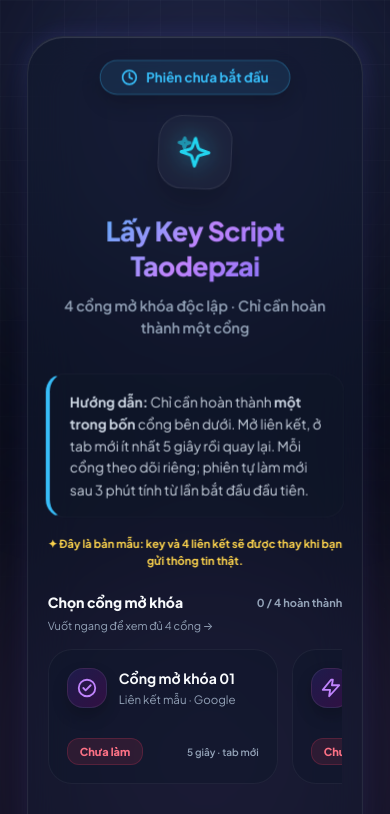
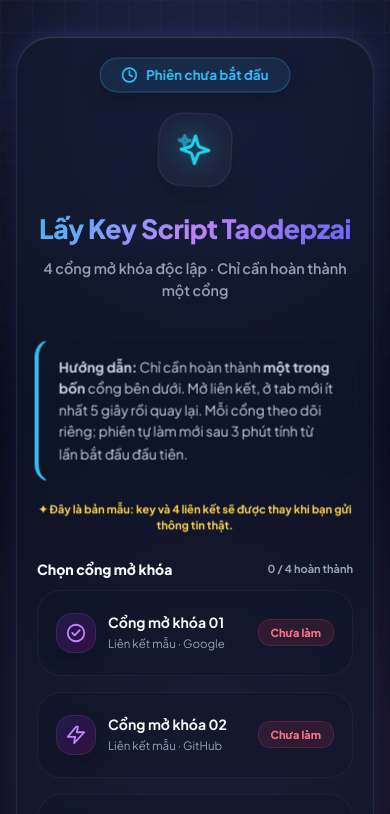
Before and after one commit to mncuadaigmailcom/taodepzai, a plain HTML site: page index.html in a window 390 px wide. Shown: the top 814 px of the page. Drawn offline with Linux system fonts and the light colour scheme.

Commit message:
Stack four key tasks vertically
Co-authored-by: arena-agent <297053741+arena-agent@users.noreply.github.com>

```diff
--- a/index.html
+++ b/index.html
@@ -97,8 +97,8 @@
         .main-container {
             position: relative;
             z-index: 1;
-            width: min(94%, 1120px);
-            max-width: 1120px;
+            width: 100%;
+            max-width: 460px;
             padding: 40px 30px;
             border: 1px solid var(--glass-border);
             border-radius: 36px;
@@ -207,12 +207,10 @@
         .section-heading { display: flex; justify-content: space-between; align-items: center; margin-bottom: 14px; transform: translateZ(10px); }
         .section-heading h2 { margin: 0; font-size: 14px; font-weight: 800; }
         .section-heading span { color: var(--text-muted); font-size: 11px; font-weight: 700; }
-        .scroll-hint { display: none; }
         .task-grid {
             display: grid;
-            grid-template-columns: repeat(4, minmax(0, 1fr));
-            gap: 14px;
-            padding: 6px 3px 16px;
+            grid-template-columns: minmax(0, 1fr);
+            gap: 16px;
         }
 
         .task-placeholder {
@@ -224,7 +222,7 @@
             transform-style: preserve-3d;
             perspective: 1000px;
             transition: transform .2s cubic-bezier(.1, .8, .2, 1), background-color .3s, border-color .3s, box-shadow .3s;
-            touch-action: pan-x pan-y;
+            touch-action: pan-y;
         }
         @media (hover: hover) and (pointer: fine) {
             .task-placeholder:hover {
@@ -242,17 +240,17 @@
         .task-placeholder.error-box { border-color: rgba(244, 63, 94, 0.4); }
         .task-link {
             display: flex;
-            flex-direction: column;
+            align-items: center;
             justify-content: space-between;
-            min-height: 128px;
-            height: 100%;
+            gap: 10px;
+            min-height: 84px;
             padding: 18px;
             border-radius: inherit;
             color: inherit;
             text-decoration: none;
         }
         .task-link:focus-visible { outline: 2px solid var(--accent); outline-offset: 3px; }
-        .task-row { display: flex; align-items: center; gap: 12px; }
+        .task-row { display: flex; flex: 1; min-width: 0; align-items: center; gap: 16px; }
         .task-icon {
             display: flex;
             align-items: center;
@@ -275,7 +273,7 @@
         .task-info { min-width: 0; flex: 1; text-align: left; transform: translateZ(12px); }
         .task-title { display: block; color: #f8fafc; font-size: 14px; font-weight: 700; line-height: 1.4; }
         .task-desc { display: block; margin-top: 4px; color: #94a3b8; font-size: 11.5px; line-height: 1.4; }
-        .task-bottom { display: flex; flex-wrap: wrap; justify-content: space-between; align-items: center; gap: 8px; margin-top: 16px; }
+        .task-bottom { display: flex; flex: none; align-items: center; }
         .status-badge {
             display: inline-block;
             padding: 6px 12px;
@@ -293,7 +291,6 @@
         .status-badge.checking { border-color: rgba(234, 179, 8, .2); background: rgba(234, 179, 8, .12); color: #facc15; }
         .status-badge.success { border-color: rgba(16, 185, 129, .2); background: rgba(16, 185, 129, .12); color: #34d399; }
         .status-badge.error { border-color: rgba(244, 63, 94, .4); background: rgba(244, 63, 94, .2); color: #f43f5e; }
-        .task-hint { color: #94a3b8; font-size: 10px; font-weight: 600; white-space: nowrap; }
 
         .download-btn, .reset-manual-btn, .action-buttons button, .close-btn, .copy-key-btn, #copy-btn {
             font: inherit;
@@ -443,28 +440,14 @@
         .script-warning { margin: 8px 0 12px; color: #94a3b8; font-size: 10px; line-height: 1.5; }
         #copy-btn { padding: 12px 16px; border: 0; border-radius: 12px; font-size: 12px; font-weight: 800; }
 
-        @media (max-width: 1000px) {
-            .task-grid {
-                display: flex;
-                flex-wrap: nowrap;
-                overflow-x: auto;
-                overflow-y: hidden;
-                scroll-snap-type: x proximity;
-                overscroll-behavior-x: contain;
-                scrollbar-width: thin;
-                scrollbar-color: rgba(129, 140, 248, .45) transparent;
-                -webkit-overflow-scrolling: touch;
-            }
-            .task-placeholder { flex: 0 0 240px; scroll-snap-align: start; }
-            .scroll-hint { display: block; margin: 0 0 10px; color: var(--text-muted); text-align: left; font-size: 11px; }
-        }
         @media (max-width: 650px) {
-            .main-container { max-width: 460px; padding: 35px 20px; }
-            .task-placeholder { flex-basis: 230px; }
-            .task-bottom { margin-top: 14px; }
-            .section-heading { margin-bottom: 8px; }
+            .main-container { padding: 35px 20px; }
+            .section-heading { margin-bottom: 12px; }
         }
         @media (max-width: 420px) {
+            .task-link { flex-wrap: wrap; }
+            .task-row { min-width: 185px; gap: 12px; }
+            .task-bottom { margin-left: auto; }
             .task-icon { width: 40px; height: 40px; }
             .task-title { font-size: 14px; }
             .action-buttons { flex-direction: column; gap: 10px; }
@@ -472,7 +455,6 @@
         @media (max-width: 380px) {
             body { padding: 18px 11px; }
             .main-container { padding: 30px 16px; }
-            .task-placeholder { flex-basis: 218px; }
             .timer-badge { padding: 8px 14px; font-size: 12px; }
             .editor-wrapper { padding: 23px 18px; }
         }
@@ -514,7 +496,6 @@
                 <h2 id="task-heading">Chọn cổng mở khóa</h2>
                 <span id="unlocked-count">0 / 4 hoàn thành</span>
             </div>
-            <p class="scroll-hint">Vuốt ngang để xem đủ 4 cổng →</p>
             <div class="task-grid">
                 <article class="task-placeholder" id="khung-nv1">
                     <a class="task-link" href="#" target="_blank" rel="noopener noreferrer" id="link-nv1">
@@ -522,7 +503,7 @@
                             <span class="task-icon" aria-hidden="true"><svg viewBox="0 0 24 24" fill="none" stroke="currentColor" stroke-width="2" stroke-linecap="round" stroke-linejoin="round"><circle cx="12" cy="12" r="9"/><path d="m8 12 2.5 2.5L16 9"/></svg></span>
                             <span class="task-info"><strong class="task-title">Cổng mở khóa 01</strong><span class="task-desc">Liên kết mẫu · Google</span></span>
                         </span>
-                        <span class="task-bottom"><span class="status-badge" id="nhan-nv1">Chưa làm</span><span class="task-hint">5 giây · tab mới</span></span>
+                        <span class="task-bottom"><span class="status-badge" id="nhan-nv1">Chưa làm</span></span>
                     </a>
                 </article>
                 <article class="task-placeholder" id="khung-nv2">
@@ -531,7 +512,7 @@
                             <span class="task-icon" aria-hidden="true"><svg viewBox="0 0 24 24" fill="none" stroke="currentColor" stroke-width="2" stroke-linecap="round" stroke-linejoin="round"><path d="M12 3 3 14h8l-1 7 11-12h-8l1-6Z"/></svg></span>
                             <span class="task-info"><strong class="task-title">Cổng mở khóa 02</strong><span class="task-desc">Liên kết mẫu · GitHub</span></span>
                         </span>
-                        <span class="task-bottom"><span class="status-badge" id="nhan-nv2">Chưa làm</span><span class="task-hint">5 giây · tab mới</span></span>
+                        <span class="task-bottom"><span class="status-badge" id="nhan-nv2">Chưa làm</span></span>
                     </a>
                 </article>
                 <article class="task-placeholder" id="khung-nv3">
@@ -540,7 +521,7 @@
                             <span class="task-icon" aria-hidden="true"><svg viewBox="0 0 24 24" fill="none" stroke="currentColor" stroke-width="2" stroke-linecap="round" stroke-linejoin="round"><rect x="3" y="3" width="18" height="18" rx="5"/><path d="M8 12h8m-4-4v8"/></svg></span>
                             <span class="task-info"><strong class="task-title">Cổng mở khóa 03</strong><span class="task-desc">Liên kết mẫu · Wikipedia</span></span>
                         </span>
-                        <span class="task-bottom"><span class="status-badge" id="nhan-nv3">Chưa làm</span><span class="task-hint">5 giây · tab mới</span></span>
+                        <span class="task-bottom"><span class="status-badge" id="nhan-nv3">Chưa làm</span></span>
                     </a>
                 </article>
                 <article class="task-placeholder" id="khung-nv4">
@@ -549,7 +530,7 @@
                             <span class="task-icon" aria-hidden="true"><svg viewBox="0 0 24 24" fill="none" stroke="currentColor" stroke-width="2" stroke-linecap="round" stroke-linejoin="round"><path d="m12 3 2.3 6.7L21 12l-6.7 2.3L12 21l-2.3-6.7L3 12l6.7-2.3Z"/></svg></span>
                             <span class="task-info"><strong class="task-title">Cổng mở khóa 04</strong><span class="task-desc">Liên kết mẫu · MDN Web Docs</span></span>
                         </span>
-                        <span class="task-bottom"><span class="status-badge" id="nhan-nv4">Chưa làm</span><span class="task-hint">5 giây · tab mới</span></span>
+                        <span class="task-bottom"><span class="status-badge" id="nhan-nv4">Chưa làm</span></span>
                     </a>
                 </article>
             </div>
@@ -927,13 +908,13 @@
                 });
                 card.addEventListener('mouseleave', () => traVe(card));
                 card.addEventListener('touchstart', event => {
-                    // Không nghiêng cả khung chính khi người dùng chạm vào hàng cổng.
+                    // Không nghiêng cả khung chính khi người dùng chạm vào danh sách nhiệm vụ.
                     if (card === giaoDienChinh && event.target.closest('.task-grid')) return;
                     const rect = card.getBoundingClientRect();
                     nghiêngThe(card, event.touches[0].clientX - rect.left, event.touches[0].clientY - rect.top, rect.width, rect.height);
                 }, { passive: true });
                 card.addEventListener('touchmove', event => {
-                    // Thả hiệu ứng nghiêng để thao tác vuốt ngang không bị giật.
+                    // Thả hiệu ứng nghiêng để thao tác cuộn dọc không bị giật.
                     if (event.target.closest('.task-grid')) { traVe(card); return; }
                     const rect = card.getBoundingClientRect();
                     const x = event.touches[0].clientX - rect.left;
```
Also changed, not shown: tests/portal.test.cjs (+6 -3 lines), README.md.
